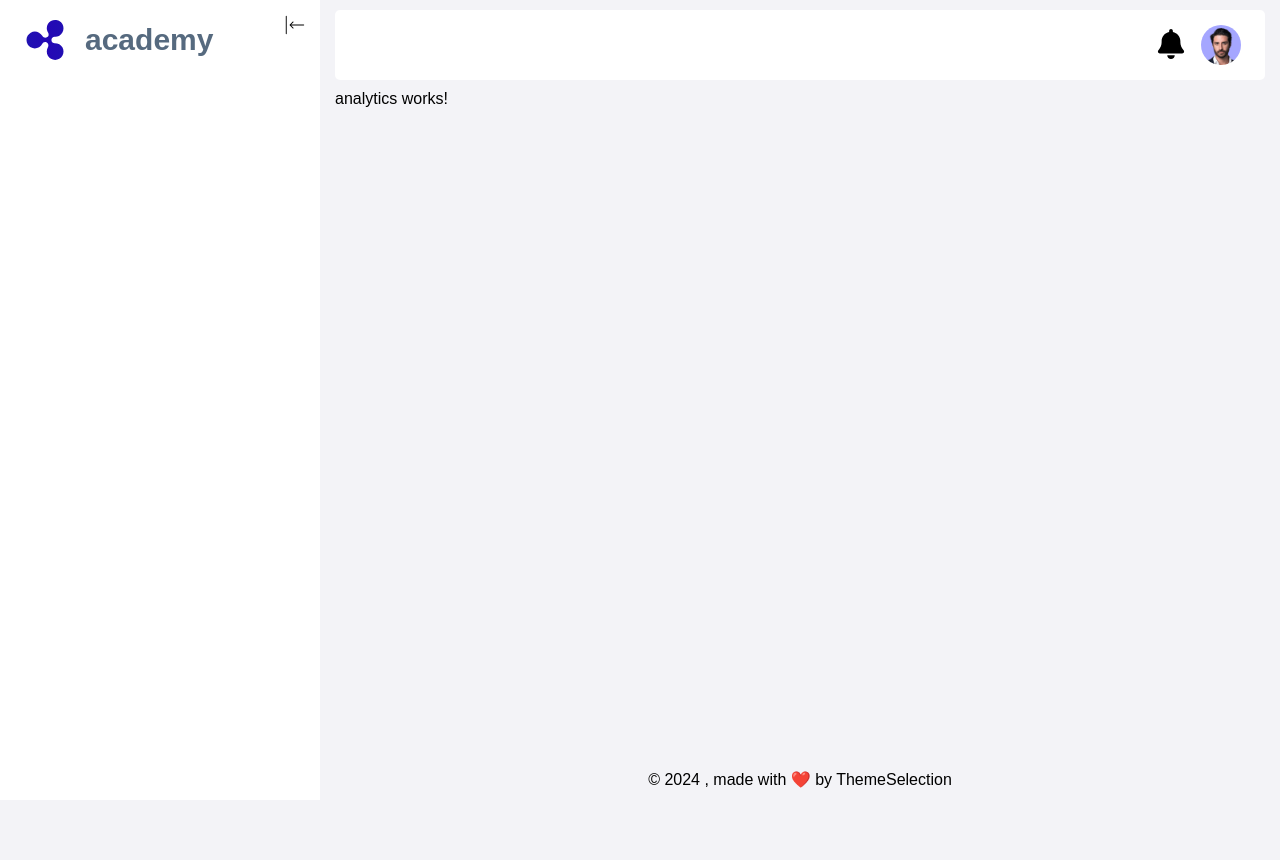
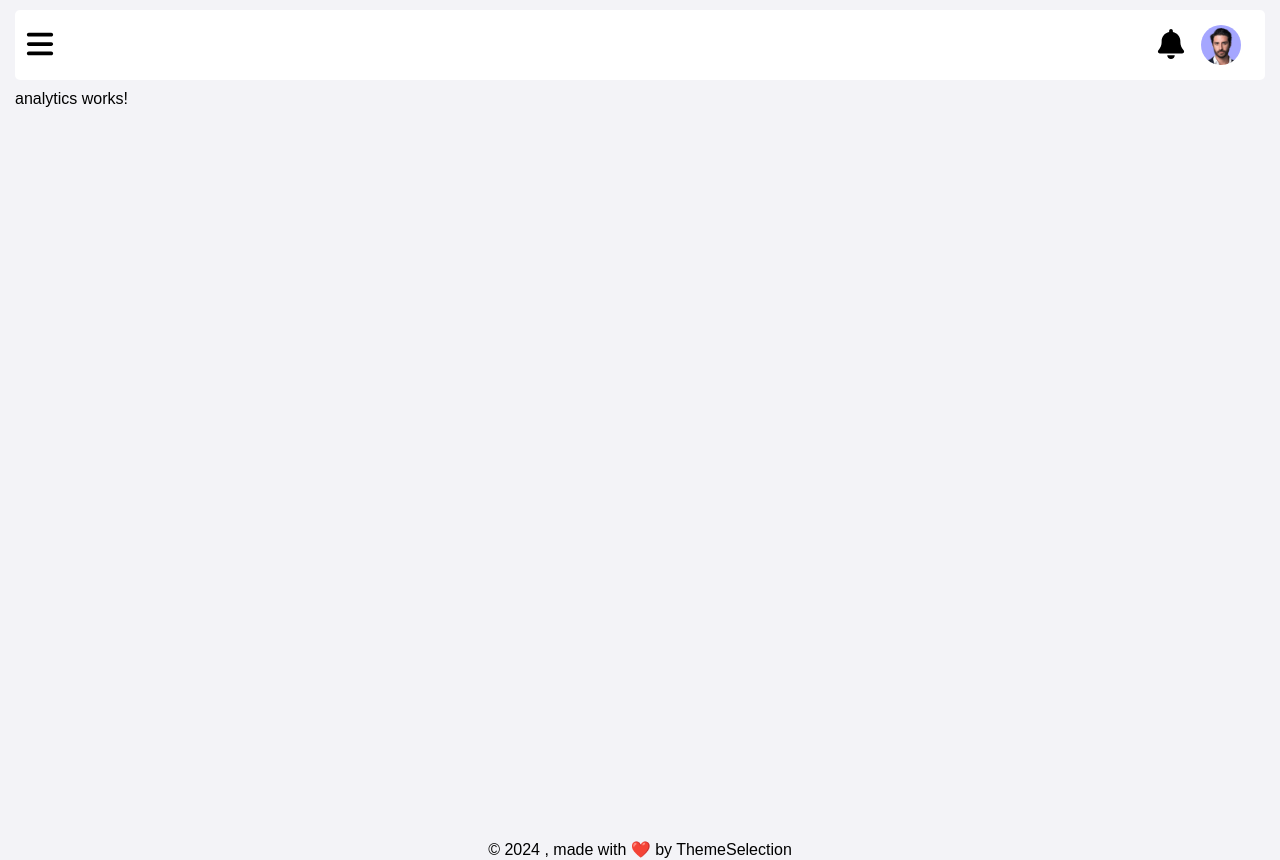
Before and after one commit to trinhvo915/online-shop-admin-ui, an Angular app: page / in a window 1280 px wide. Both pictures are taken after a click on the picture 295 px from the left and 25 px from the top of the page. Before the commit the page ends 800 px from the top, so only its background shows below. Built offline with nearby package versions, Linux system fonts and the light colour scheme.

Commit message:
handle show hide sidebar when click close button

```diff
--- a/src/app/layout/header/header.component.html
+++ b/src/app/layout/header/header.component.html
@@ -1,8 +1,8 @@
 <div class="header">
     <div class="left__header">
-        <fa-icon icon="bars" class="bars__icon" [styles]="{height: '30px', width: '30px'}"></fa-icon>
+        <fa-icon (click)="onCloseSidebar()" icon="bars" class="bars__icon" [ngClass]="{'close__bars__icon': !isOpenSidebar}" [styles]="{height: '30px', width: '30px'}"></fa-icon>
     </div>
-    <div class="rigth__header">
+    <div class="right__header">
         <fa-icon icon="bell" class="bell__icon" [styles]="{height: '30px', width: '30px'}"></fa-icon>
         <img class="header__avatar" src="./../../../assets/images/avatar.png" alt="avatar">
     </div>
--- a/src/app/layout/header/header.component.scss
+++ b/src/app/layout/header/header.component.scss
@@ -1,11 +1,11 @@
 @import './../../../styles.scss';
 
 .header {
-    height: 100%;
     display: flex;
     align-items: center;
     justify-content: space-between;
     height: $heightHeader;
+    width: 100%;
     background-color: #ffffff;
     margin-bottom: 10px;
     margin-top: 10px;
@@ -22,6 +22,11 @@
 
         .bars__icon {
             display: none;
+            cursor: pointer;
+
+            &.close__bars__icon {
+                display: block;
+            }
         }
 
         @media only screen and (max-width: 768px) {
@@ -31,7 +36,7 @@
         }
     }
 
-    .rigth__header {
+    .right__header {
         width: 50%;
         height: 100%;
         display: flex;
--- a/src/app/layout/header/header.component.ts
+++ b/src/app/layout/header/header.component.ts
@@ -1,10 +1,15 @@
-import { Component } from '@angular/core';
-import { FontAwesomeModule } from '@fortawesome/angular-fontawesome';
-import { faCoffee } from '@fortawesome/free-solid-svg-icons';
+import { Component, EventEmitter, Input, Output } from '@angular/core';
 
 @Component({
   selector: 'app-header',
   templateUrl: './header.component.html',
   styleUrl: './header.component.scss',
 })
-export class HeaderComponent {}
+export class HeaderComponent {
+  @Input() isOpenSidebar: boolean = false;
+  @Output() closeSidebar = new EventEmitter<null>();
+
+  onCloseSidebar() {
+    this.closeSidebar.emit();
+  }
+}
--- a/src/app/layout/layout.component.html
+++ b/src/app/layout/layout.component.html
@@ -1,9 +1,10 @@
 <div class="container">
-    <div class="left__layout">
-        <app-sidebar></app-sidebar>
+    <div class="left__layout" [ngClass]="{'close__left__sidebar': !isOpenSidebar}">
+        <app-sidebar (closeSidebar)="onShowHideSidebar()" [isOpenSidebar] = 'isOpenSidebar'></app-sidebar>
     </div>
-    <div class="right__layout">
-        <app-header></app-header>
+
+    <div class="right__layout" [ngClass]="{'close__sidebar': !isOpenSidebar}">
+        <app-header (closeSidebar)="onShowHideSidebar()" [isOpenSidebar] = 'isOpenSidebar'></app-header>
         <div class="content">
             <router-outlet></router-outlet>
         </div>
--- a/src/app/layout/layout.component.scss
+++ b/src/app/layout/layout.component.scss
@@ -9,23 +9,44 @@
     height: 100%;
     width: $leftWith;
     background-color: #ffffff;
+    display: flex;
+    flex-direction: column;
+    position: fixed;
+    top: 0;
+    left: 0;
+    bottom: 0;
+    transition: right 1s ease-out;
+    transition: 1s ease-out;
+
+    &.close__left__sidebar {
+        left: -$leftWith;
+    }
 }
 
 .right__layout {
     flex: 1;
     height: 100%;
-    display: flex;
     flex-direction: column;
-    margin: 0 15px;
+    margin-left: calc($leftWith + 15px);
+    margin-right: 15px;
+    transition: margin 1s ease-out;
+
+    &.close__sidebar {
+        margin-left: 15px;
+    }
 }
 
 .content {
+    width: 100%;
     height: calc(100% - $heightHeader + $heightFooter);
 }
 
 @media only screen and (max-width: 768px) {
     .left__layout {
-        display: none;
+        left: -$leftWith;
+        &.close__left__sidebar {
+            left: 0;
+        }
     }
 
     .right__layout {
--- a/src/app/layout/layout.component.ts
+++ b/src/app/layout/layout.component.ts
@@ -1,10 +1,21 @@
-import { Component } from '@angular/core';
+import { Component, HostListener } from '@angular/core';
 
 @Component({
   selector: 'app-layout',
   templateUrl: './layout.component.html',
-  styleUrl: './layout.component.scss'
+  styleUrl: './layout.component.scss',
 })
 export class LayoutComponent {
+  isOpenSidebar: boolean = true;
 
+  onShowHideSidebar() {
+    this.isOpenSidebar = !this.isOpenSidebar;
+  }
+
+  @HostListener('window:resize', ['$event'])
+  onResize(event: Event) {
+    if (window.innerWidth <= 768 && !this.isOpenSidebar) {
+      this.isOpenSidebar = true;
+    }
+  }
 }
--- a/src/app/layout/sidebar/sidebar.component.html
+++ b/src/app/layout/sidebar/sidebar.component.html
@@ -1,10 +1,9 @@
-<div class="sidebar">
-    <div class="logo__sidebar">
-        <img class="logo" src="./../../../assets/images/logo.svg" alt="">
-        <span class="logo__text">Academy</span>
-        <img class="arrow__left" src="./../../../assets/images/arrow-left-to-line.svg" alt="arrow-left">
-    </div>
-    <div class="sidebar__menu">
+<div class="logo__sidebar">
+    <img class="logo_system" src="./../../../assets/images/logo.svg" alt="logo_system">
+    <span class="logo__text">Academy</span>
+    <img (click)="onCloseSidebar()" class="arrow__left" src="./../../../assets/images/arrow-left-to-line.svg" alt="arrow-left">
+</div>
 
-    </div>
+<div class="sidebar__menu">
+
 </div>
--- a/src/app/layout/sidebar/sidebar.component.scss
+++ b/src/app/layout/sidebar/sidebar.component.scss
@@ -1,12 +1,4 @@
 @import "./../../../styles.scss";
-
-.sidebar {
-    display: flex;
-    flex-direction: column;
-    width: $leftWith;
-    position: fixed;
-    top: 0;
-    left: 0;
 
 .logo__sidebar {
     width: $leftWith;
@@ -15,16 +7,16 @@
     align-items: center;
     position: relative;
 
-        .logo{
+    .logo_system{
         width: 40px;
         height: 40px;
-            margin-left: 25px;
+        margin: 0 26px;
         cursor: pointer;
     }
 
     .logo__text{
-            padding: 20px 20px;
-            font-size: 30px;
+        padding: 20px 0;
+        font-size: 35px;
         font-weight: 600;
         color: #566a7f;
         text-transform: lowercase;
@@ -46,4 +38,3 @@
     width: 100%;
     height: 100vh;
 }
-}
--- a/src/app/layout/sidebar/sidebar.component.ts
+++ b/src/app/layout/sidebar/sidebar.component.ts
@@ -1,10 +1,16 @@
-import { Component } from '@angular/core';
+import { Component, EventEmitter, Input, Output } from '@angular/core';
 
 @Component({
   selector: 'app-sidebar',
   templateUrl: './sidebar.component.html',
-  styleUrl: './sidebar.component.scss'
+  styleUrl: './sidebar.component.scss',
 })
 export class SidebarComponent {
+  @Input() isOpenSidebar: boolean = false;
 
+  @Output() closeSidebar = new EventEmitter<null>();
+
+  onCloseSidebar() {
+    this.closeSidebar.emit();
+  }
 }
```
Lines whose indentation alone changed are shown as unchanged.
